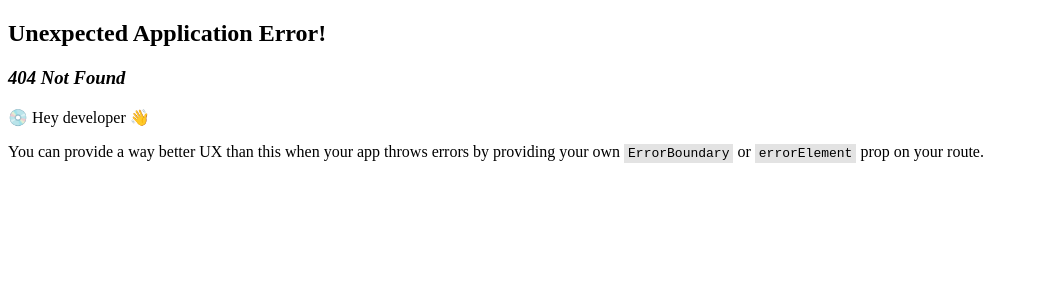
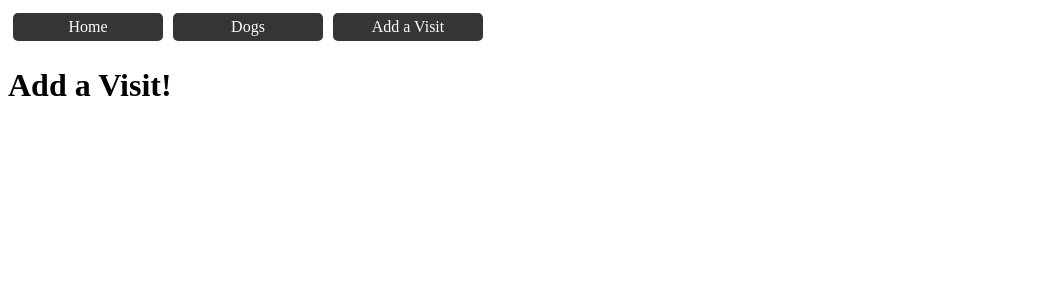
Before and after one commit to doswald32/DO-phase-4-final-project, a React (Create React App) app in the folder client/: page /add-a-visit in a window 1280 px wide. Before the commit this address had no page. Shown: the top 300 px of the page, without its empty margins (0-1039 px from the left). Built offline with nearby package versions, Linux system fonts and the light colour scheme.

Commit message:
added AddVisit component and added it to routes

```diff
--- /dev/null
+++ b/client/src/components/AddVisit.js
@@ -0,0 +1,7 @@
+function AddVisit() {
+    return (
+        <h1>Add a Visit!</h1>
+    )
+}
+
+export default AddVisit;
--- a/client/src/components/Dogs.js
+++ b/client/src/components/Dogs.js
@@ -1,4 +1,9 @@
+import { useState } from "react";
+
 function Dogs() {
+
+    const {dogsList, setDogsList} = useState("");
+
     return (
         <h1>Dogs</h1>
     )
--- a/client/src/index.js
+++ b/client/src/index.js
@@ -5,6 +5,7 @@ import "./index.css";
 import { createBrowserRouter, RouterProvider } from "react-router-dom";
 import Home from "./components/Home";
 import Dogs from "./components/Dogs";
+import AddVisit from "./components/AddVisit";
 
 const router = createBrowserRouter([
     {
@@ -18,6 +19,10 @@ const router = createBrowserRouter([
             {
                 path:"/dogs",
                 element: <Dogs />,
+            },
+            {
+                path:"/add-a-visit",
+                element: <AddVisit />,
             }
         ]
     }
```
